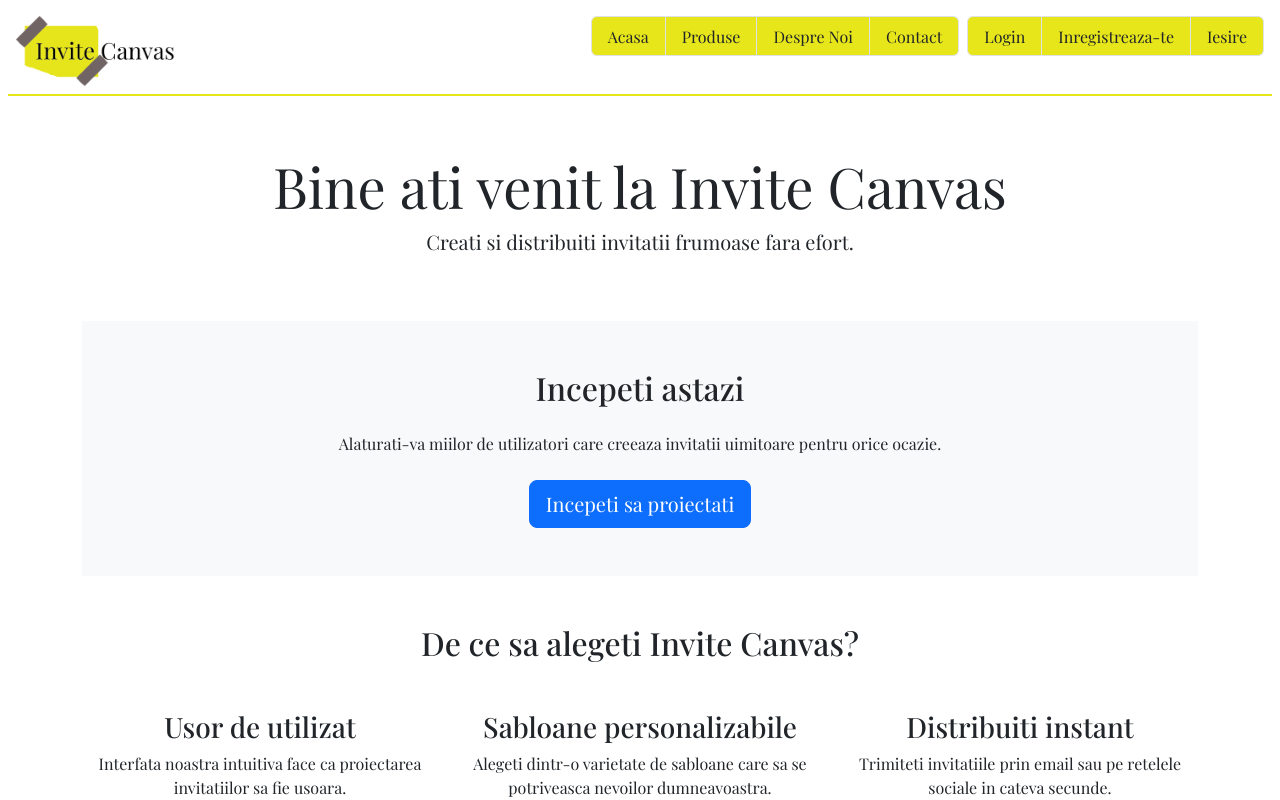
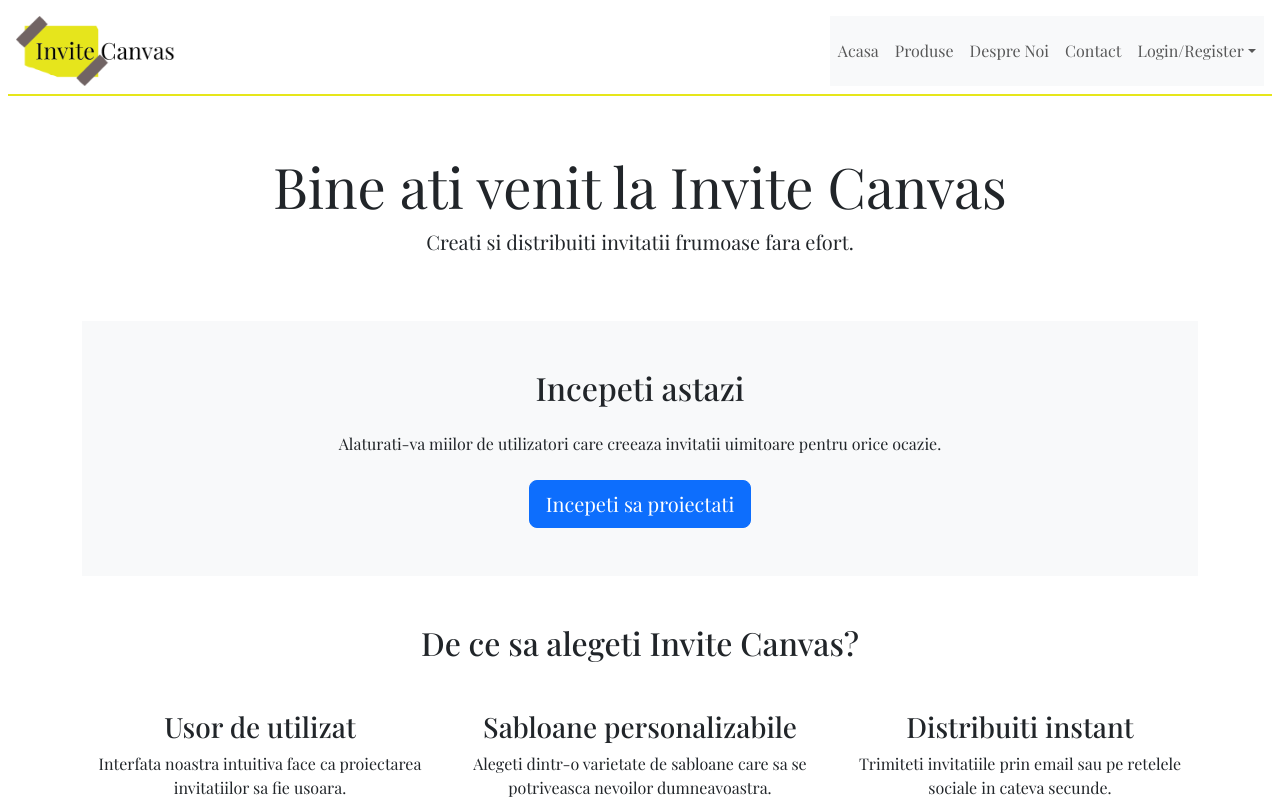
Before and after one commit to AlexSuciu1989/invite-canvas, a React (Create React App) app: page / in a window 1280 px wide. Shown: the top 800 px of the page. Built offline with nearby package versions, Linux system fonts and the light colour scheme; a web font is replaced by a local one.

Commit message:
modified navbar

```diff
--- a/public/index.html
+++ b/public/index.html
@@ -9,6 +9,10 @@
       name="description"
       content="Web site created using create-react-app"
     />
+    <script src="https://code.jquery.com/jquery-3.5.1.slim.min.js"></script>
+<script src="https://cdn.jsdelivr.net/npm/@popperjs/core@2.9.2/dist/umd/popper.min.js"></script>
+<script src="https://stackpath.bootstrapcdn.com/bootstrap/4.5.2/js/bootstrap.min.js"></script>
+
     <link rel="apple-touch-icon" href="%PUBLIC_URL%/logo192.png" />
     <link
       href="https://fonts.googleapis.com/css2?family=Dancing+Script&family=Pacifico&family=Great+Vibes&family=Satisfy&family=Quintessential&family=Lugrasimo&display=swap"
@@ -29,6 +33,8 @@
       work correctly both with client-side routing and a non-root public URL.
       Learn how to configure a non-root public URL by running `npm run build`.
     -->
+
+
     <title>React App</title>
   </head>
   <body>
--- a/src/Components/Navigation/Navigation.css
+++ b/src/Components/Navigation/Navigation.css
@@ -1,9 +1,9 @@
 .Navigation {
-    border-bottom: 2px solid #e6e61a ;
+  border-bottom: 2px solid #e6e61a;
 }
 
-li:hover {
-    cursor:pointer;
+li:hover, .dropdown-item:hover {
+  cursor: pointer;
   background-color: #bebc18;
   color: white;
 }
@@ -14,9 +14,9 @@ li:hover {
   height: 40px;
 }
 
-.activeMenu {
-    background-color: #bebc18;
-    color: white;
+.active {
+  background-color: #bebc18 !important;
+  color: white !important;
 }
 
 .logo-img {
--- a/src/Components/Navigation/Navigation.js
+++ b/src/Components/Navigation/Navigation.js
@@ -2,13 +2,21 @@ import React, { useState, useEffect } from "react";
 import "./Navigation.css";
 import logo from "../../Resources/Logo Invite Canvas.png";
 
-function Navigation({ onAcasaClick, onProduseClick, onRegisterClick, onLoginClick, onInvitatiileMeleClick }) {
+function Navigation({
+  onAcasaClick,
+  onProduseClick,
+  onRegisterClick,
+  onLoginClick,
+  onInvitatiileMeleClick,
+}) {
   const [itemClicked, setItemClicked] = useState(null);
   const [username, setUsername] = useState("");
 
   // ✅ Read username from cookies
   const getCookie = (name) => {
-    const match = document.cookie.match(new RegExp("(^| )" + name + "=([^;]+)"));
+    const match = document.cookie.match(
+      new RegExp("(^| )" + name + "=([^;]+)")
+    );
     return match ? match[2] : "";
   };
 
@@ -23,8 +31,10 @@ function Navigation({ onAcasaClick, onProduseClick, onRegisterClick, onLoginClic
 
   const handleLogout = () => {
     // ✅ Remove cookies by setting them to expire
-    document.cookie = "username=; path=/; expires=Thu, 01 Jan 1970 00:00:00 UTC;";
-    document.cookie = "user_id=; path=/; expires=Thu, 01 Jan 1970 00:00:00 UTC;";
+    document.cookie =
+      "username=; path=/; expires=Thu, 01 Jan 1970 00:00:00 UTC;";
+    document.cookie =
+      "user_id=; path=/; expires=Thu, 01 Jan 1970 00:00:00 UTC;";
 
     // ✅ Force UI re-render after logout
     setUsername("");
@@ -32,61 +42,118 @@ function Navigation({ onAcasaClick, onProduseClick, onRegisterClick, onLoginClic
   };
 
   return (
-    <div className="Navigation d-flex justify-content-between p-2 m-2">
-      <div className="logo-container"><img src={logo} alt="Logo Invite Canvas" className="logo-img"/></div>
-      <div className="d-flex">
-        <ul className="list-group list-group-horizontal">
+    <div className="Navigation d-flex flex-wrap justify-content-between p-2 m-2">
+      <div className="logo-container">
+        <img src={logo} alt="Logo Invite Canvas" className="logo-img" />
+      </div>
+      <nav className="navbar navbar-expand-lg navbar-light bg-light">
+        <button
+          className="navbar-toggler"
+          type="button"
+          data-toggle="collapse"
+          data-target="#navbarSupportedContent"
+          aria-controls="navbarSupportedContent"
+          aria-expanded="false"
+          aria-label="Toggle navigation"
+        >
+          <span className="navbar-toggler-icon"></span>
+        </button>
+        <div className="collapse navbar-collapse" id="navbarSupportedContent">
+          <ul className="navbar-nav mr-auto">
             <li
-            className={`list-group-item menu-item ${itemClicked === "Acasa" ? "activeMenu" : ""}`}
+              className={`nav-item ${itemClicked === "Acasa" ? "active" : ""}`}
               onClick={() => {
                 onAcasaClick();
                 handleClick("Acasa");
               }}
             >
+              <a className="nav-link" href="#">
                 Acasa
+              </a>
             </li>
-
             <li
-            className={`list-group-item menu-item ${itemClicked === "Produse" ? "activeMenu" : ""}`}
+              className={`nav-item ${
+                itemClicked === "Produse" ? "active" : ""
+              }`}
               onClick={() => {
                 onProduseClick();
                 handleClick("Produse");
               }}
             >
+              <a className="nav-link" href="#">
                 Produse
+              </a>
             </li>
+            <li className="nav-item">
+              <a className="nav-link" href="#">
+                Despre Noi
+              </a>
+            </li>
+            <li className="nav-item">
+              <a className="nav-link" href="#">
+                Contact
+              </a>
+            </li>
+            {username ? (
+              <li className="nav-item dropdown">
+                <a
+                  className="nav-link dropdown-toggle"
+                  href="#"
+                  id="navbarDropdown"
+                  role="button"
+                  data-toggle="dropdown"
+                  aria-haspopup="true"
+                  aria-expanded="false"
+                >
+                  Contul meu
+                </a>
 
-          <li
-            className={`list-group-item menu-item ${itemClicked === "Despre Noi" ? "activeMenu" : ""}`}
-            onClick={() => handleClick("Despre Noi")}
+                <div className="dropdown-menu" aria-labelledby="navbarDropdown">
+                  <p className="mb-2 ms-1 text-secondary">
+                    Buna, {username}!
+                  </p>
+                  <a className={`dropdown-item ${
+                itemClicked === "Produsele-mele" ? "active" : ""
+              }`} onClick={()=>{onInvitatiileMeleClick(); handleClick("Produsele-mele")}}>
+                    Produsele Mele
+                  </a>
+                  <div className="dropdown-divider"></div>
+                  <a className="dropdown-item" href="#" onClick={()=>{handleLogout()}}>
+                    Log Out
+                  </a>
+                </div>
+              </li>
+            ) : (
+              <li className="nav-item dropdown">
+                <a
+                  className="nav-link dropdown-toggle"
+                  href="#"
+                  id="navbarDropdown"
+                  role="button"
+                  data-toggle="dropdown"
+                  aria-haspopup="true"
+                  aria-expanded="false"
                 >
-            Despre Noi
+                  Login/Register
+                </a>
+
+                <div className="dropdown-menu" aria-labelledby="navbarDropdown">
+                  <a className={`dropdown-item ${
+                itemClicked === "Login" ? "active" : ""
+              }`} href="#" onClick={()=>{handleClick("Login"); onLoginClick()}}>
+                    Login
+                  </a>
+                  <a className={`dropdown-item ${
+                itemClicked === "Register" ? "active" : ""
+              }`} href="#" onClick={()=>{onRegisterClick(); handleClick("Register")}}>
+                    Register
+                  </a>
+</div>
               </li>
-
-          <li
-            className={`list-group-item menu-item ${itemClicked === "Contact" ? "activeMenu" : ""}`}
-            onClick={() => handleClick("Contact")}
-          >
-            Contact
-          </li>
-        </ul>
-        <ul className="list-group list-group-horizontal ms-2">
-          {username ? (
-            // ✅ Show "Logged in as" if username exists
-            <>
-              <li className="list-group-item menu-item">Bine ai venit, <strong>{username}</strong></li>
-              <li className={`list-group-item menu-item ${itemClicked === "InvitatiileMele" ? "activeMenu" : ""}`} onClick={() =>{onInvitatiileMeleClick(); handleClick("InvitatiileMele")}}>Invitatiile Mele</li>
-            </>
-          ) : (
-            // ✅ Show Login & Register buttons if not logged in
-            <>
-              <li className={`list-group-item menu-item ${itemClicked === "Login" ? "activeMenu" : ""}`} onClick={() => { onLoginClick(); handleClick("Login") }}>Login</li>
-              <li className={`list-group-item menu-item ${itemClicked === "Register" ? "activeMenu" : ""}`} onClick={() => { onRegisterClick(); handleClick("Register") }}>Inregistreaza-te</li>
-            </>
             )}
-          <li className="list-group-item menu-item" onClick={handleLogout}>Iesire</li>
           </ul>
         </div>
+      </nav>
     </div>
   );
 }
--- a/src/Components/Products/Product.css
+++ b/src/Components/Products/Product.css
@@ -8,3 +8,20 @@
   flex-direction: column;
   align-items: center;
 }
+
+.vip-img{
+  width:30px;
+}
+
+.vip-img-container{
+  width: 50px;
+  height: 50px;
+  border-radius:50%;
+  border: 2px solid #e6e61a;
+  display: flex;
+  justify-content: center;
+  align-items: center;
+  position: absolute;
+  top: -15px;
+  right: -15px;
+}
--- a/src/Components/Products/Product.js
+++ b/src/Components/Products/Product.js
@@ -1,12 +1,17 @@
 import React from "react";
 import PropTypes from "prop-types";
 import "./Product.css";
+import vipImg from '../../Resources/crown-solid.svg';
 
 function Product({ data, onEdit, onDelete  }) {
   const imgPath = require(`../../Resources/invitatii/${data.svg_img}`);
 
   return (
-    <div className="Product card m-3 shadow-sm">
+    <div className="Product card m-3 shadow">
+      {data.vip && (<div className="vip-img-container shadow-sm bg-secondary">
+        <img className="vip-img" src={vipImg}/>
+      </div>)}
+
       <img
         src={imgPath}
         className="card-img-top border rounded m-2"
--- a/src/Components/Products/Products.js
+++ b/src/Components/Products/Products.js
@@ -115,7 +115,7 @@ function Products({ onEdit }) {
 
       <div className="d-flex">
         {/* Filters */}
-      <div className="Filters m-2 mt-3 rounded shadow-sm border px-3 p-2 col-2">
+      <div className="Filters m-2 mt-3 rounded shadow-sm border px-3 p-2 col-md-2 col-5">
         <div className="mb-3 border-bottom pb-2">
           <p className="">Card Type</p>
           <label className="ms-2">
```
Also changed, not shown: .codesandbox/tasks.json, src/App.css (line endings or trailing spaces), src/Resources/crown-solid.svg (added), src/index.css (line endings or trailing spaces). Lines whose indentation alone changed are shown as unchanged.
